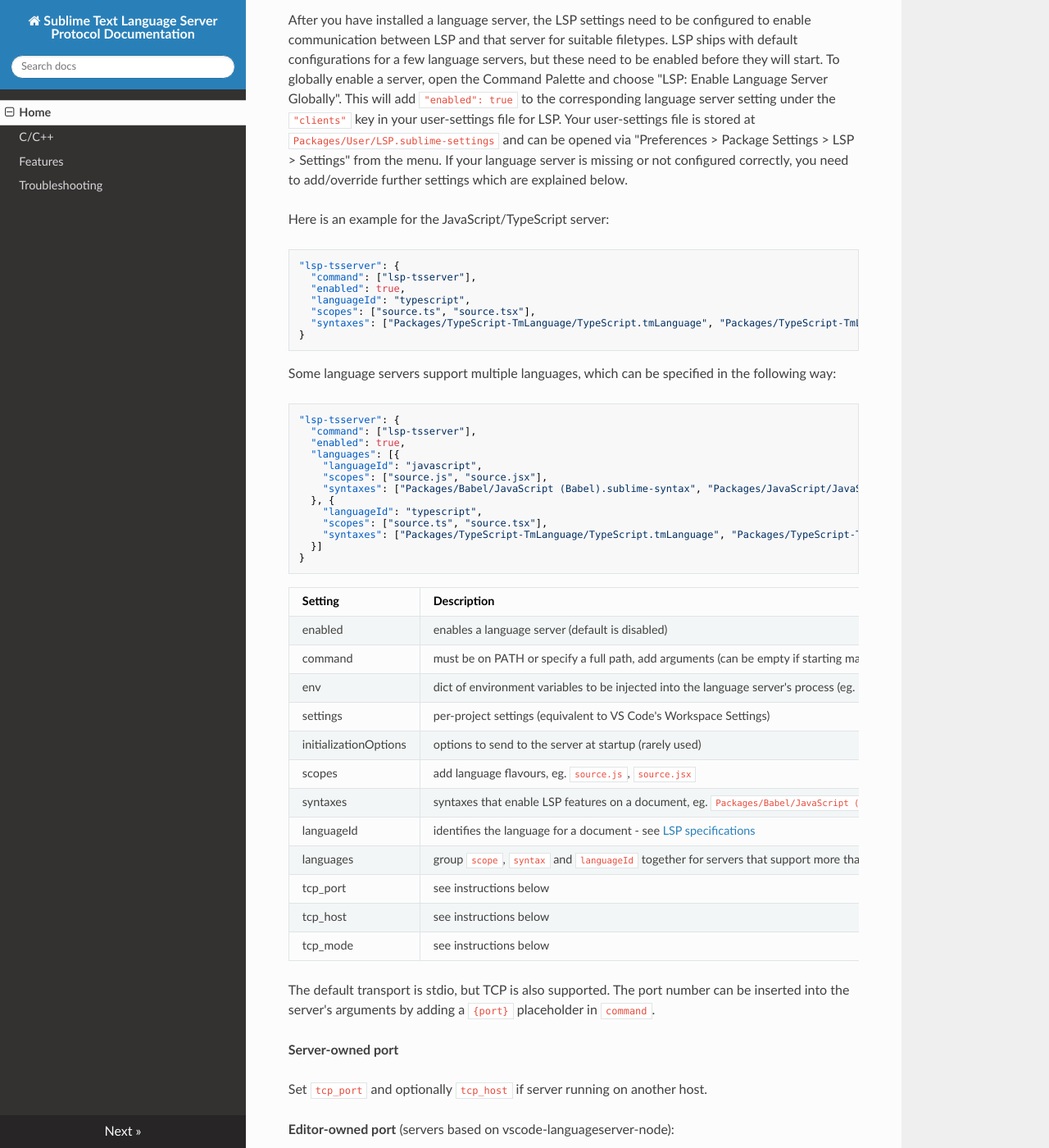
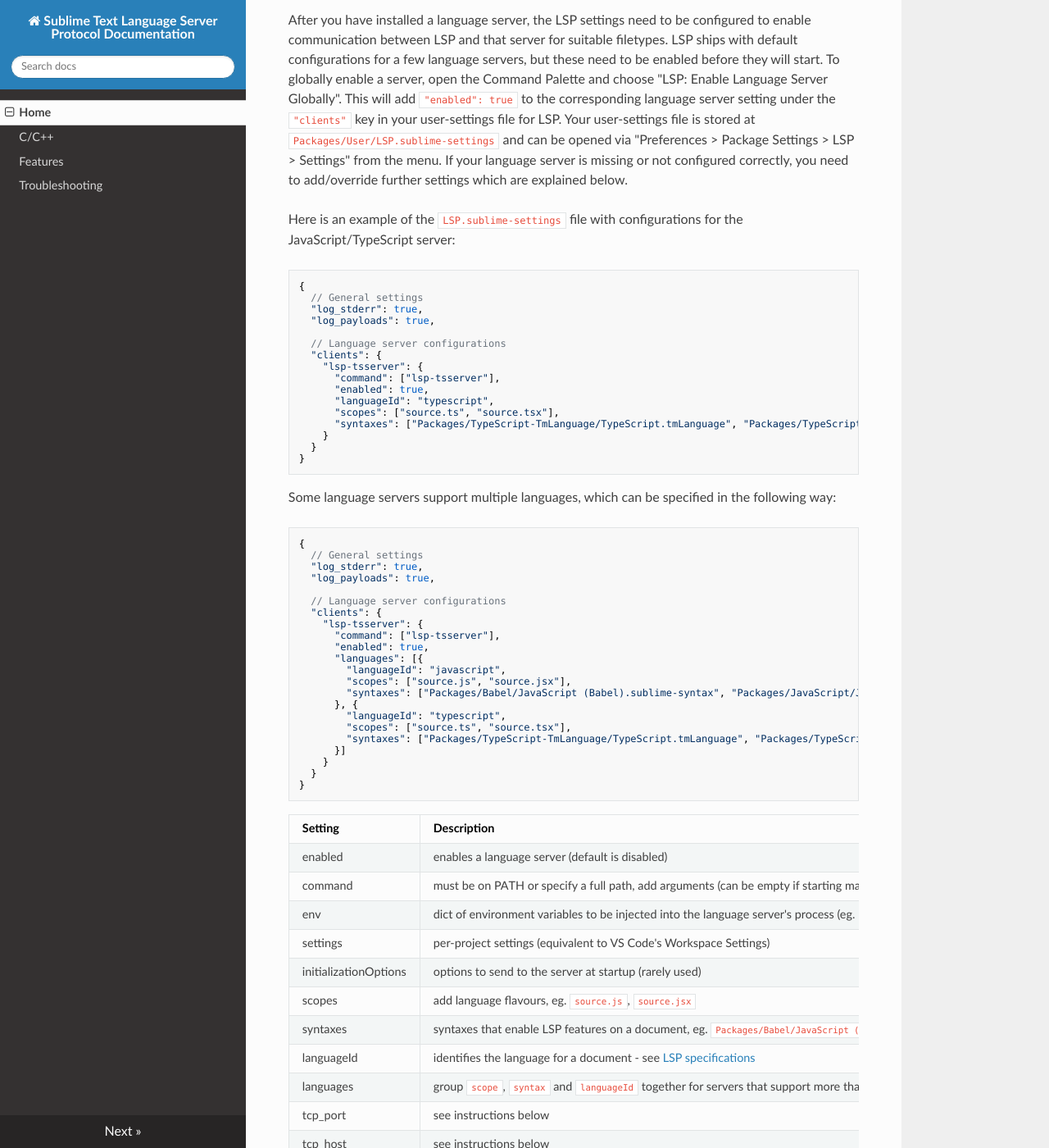
Before and after one commit to sublimelsp/LSP, an MkDocs documentation site: the page built from docs/index.md, in a window 1280 px wide and 1400 px high, scrolled down 920 px. Shown: the whole window at 82% size. Built offline with MkDocs 1.6.1, drawn with Linux system fonts in a browser that asks for light colours; nearby versions of some CDN libraries; some of the changed text lies outside the part shown.

Commit message:
Adjust example to show a full settings file

````diff
--- a/docs/index.md
+++ b/docs/index.md
@@ -30,33 +30,51 @@
 Your user-settings file is stored at `Packages/User/LSP.sublime-settings` and can be opened via "Preferences > Package Settings > LSP > Settings" from the menu.
 If your language server is missing or not configured correctly, you need to add/override further settings which are explained below.
 
-Here is an example for the JavaScript/TypeScript server:
+Here is an example of the `LSP.sublime-settings` file with configurations for the JavaScript/TypeScript server:
 
-```json
-"lsp-tsserver": {
-  "command": ["lsp-tsserver"],
-  "enabled": true,
-  "languageId": "typescript",
-  "scopes": ["source.ts", "source.tsx"],
-  "syntaxes": ["Packages/TypeScript-TmLanguage/TypeScript.tmLanguage", "Packages/TypeScript-TmLanguage/TypeScriptReact.tmLanguage"]
+```js
+{
+  // General settings
+  "log_stderr": true,
+  "log_payloads": true,
+
+  // Language server configurations
+  "clients": {
+    "lsp-tsserver": {
+      "command": ["lsp-tsserver"],
+      "enabled": true,
+      "languageId": "typescript",
+      "scopes": ["source.ts", "source.tsx"],
+      "syntaxes": ["Packages/TypeScript-TmLanguage/TypeScript.tmLanguage", "Packages/TypeScript-TmLanguage/TypeScriptReact.tmLanguage"]
+    }
+  }
 }
 ```
 
 Some language servers support multiple languages, which can be specified in the following way:
 
-```json
-"lsp-tsserver": {
-  "command": ["lsp-tsserver"],
-  "enabled": true,
-  "languages": [{
-    "languageId": "javascript",
-    "scopes": ["source.js", "source.jsx"],
-    "syntaxes": ["Packages/Babel/JavaScript (Babel).sublime-syntax", "Packages/JavaScript/JavaScript.sublime-syntax"]
-  }, {
-    "languageId": "typescript",
-    "scopes": ["source.ts", "source.tsx"],
-    "syntaxes": ["Packages/TypeScript-TmLanguage/TypeScript.tmLanguage", "Packages/TypeScript-TmLanguage/TypeScriptReact.tmLanguage"]
-  }]
+```js
+{
+  // General settings
+  "log_stderr": true,
+  "log_payloads": true,
+
+  // Language server configurations
+  "clients": {
+    "lsp-tsserver": {
+      "command": ["lsp-tsserver"],
+      "enabled": true,
+      "languages": [{
+        "languageId": "javascript",
+        "scopes": ["source.js", "source.jsx"],
+        "syntaxes": ["Packages/Babel/JavaScript (Babel).sublime-syntax", "Packages/JavaScript/JavaScript.sublime-syntax"]
+      }, {
+        "languageId": "typescript",
+        "scopes": ["source.ts", "source.tsx"],
+        "syntaxes": ["Packages/TypeScript-TmLanguage/TypeScript.tmLanguage", "Packages/TypeScript-TmLanguage/TypeScriptReact.tmLanguage"]
+      }]
+    }
+  }
 }
 ```
 
@@ -118,6 +136,10 @@
 
 
 ## Language servers<a name="language-servers"></a>
+
+The following list can help you to install and configure language servers for use with LSP.
+Please remember to put the configurations in a `"clients"` dictionary in your `LSP.sublime-settings` file, as shown in the example above.
+If you use or would like to use language servers that are not in this list, please create issues or pull requests, so we can add support for more languages.
 
 ### Bash<a name="bash"></a>
 
````
Also changed, not shown: other parts of docs/index.md (+0 -4 lines).
